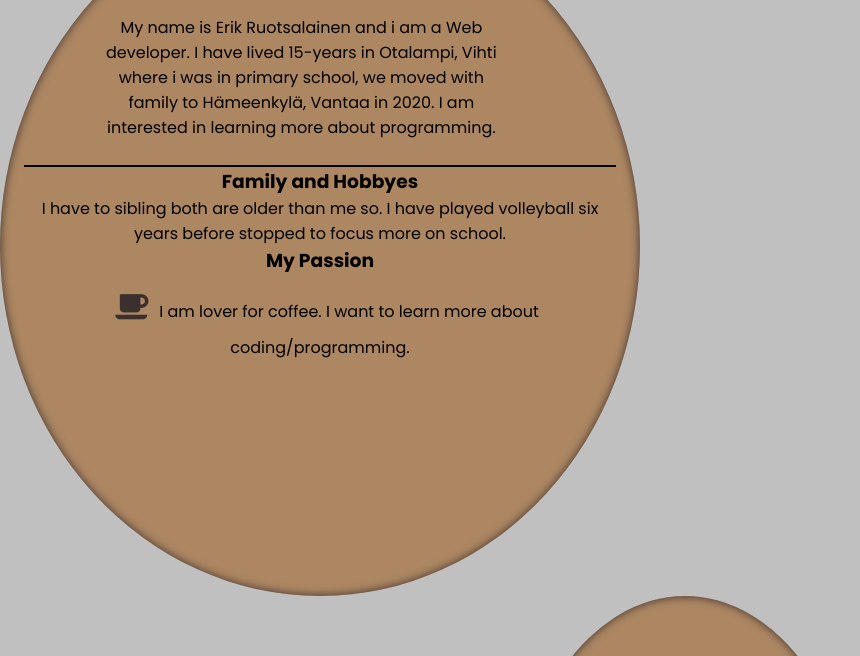
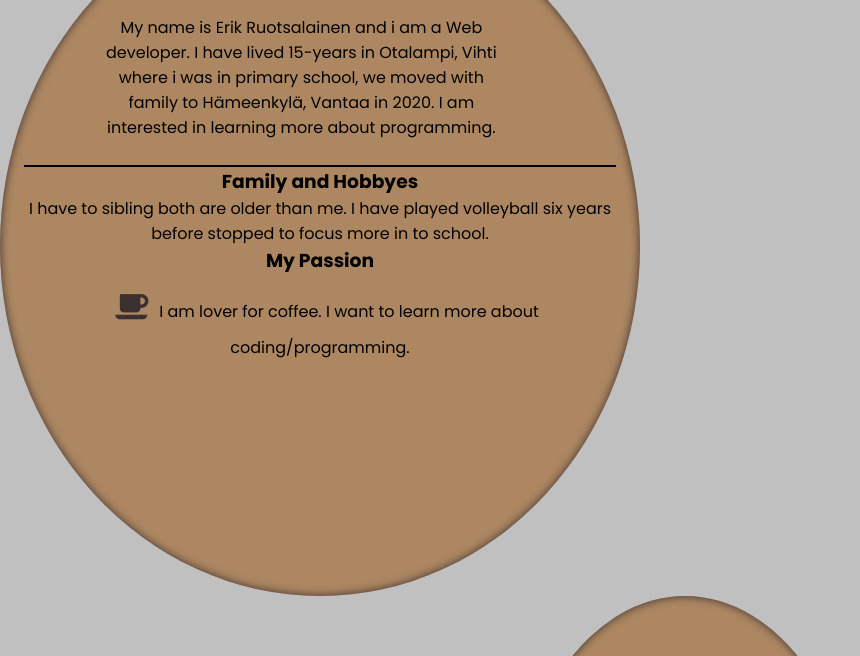
Before and after one commit to Supr0en/MyPortfolio, a website: page docs/More/AboutMe.html in a window 1280 px wide. Shown: the part 144-800 px from the top of the page, without its empty margins (0-860 px from the left). Drawn offline with Linux system fonts and the light colour scheme.

Commit message:
More changes

```diff
--- a/docs/More/AboutMe.html
+++ b/docs/More/AboutMe.html
@@ -28,8 +28,8 @@
                         <br><hr>
                         <p>
                             <h3>Family and Hobbyes</h3>
-                            I have to sibling both are older than me so.
-                            I have played volleyball six years before stopped to focus more on school.
+                            I have to sibling both are older than me.
+                            I have played volleyball six years before stopped to focus more in to school.
                         </p>
                         <p>
                             <h3>My Passion</h3>
```
